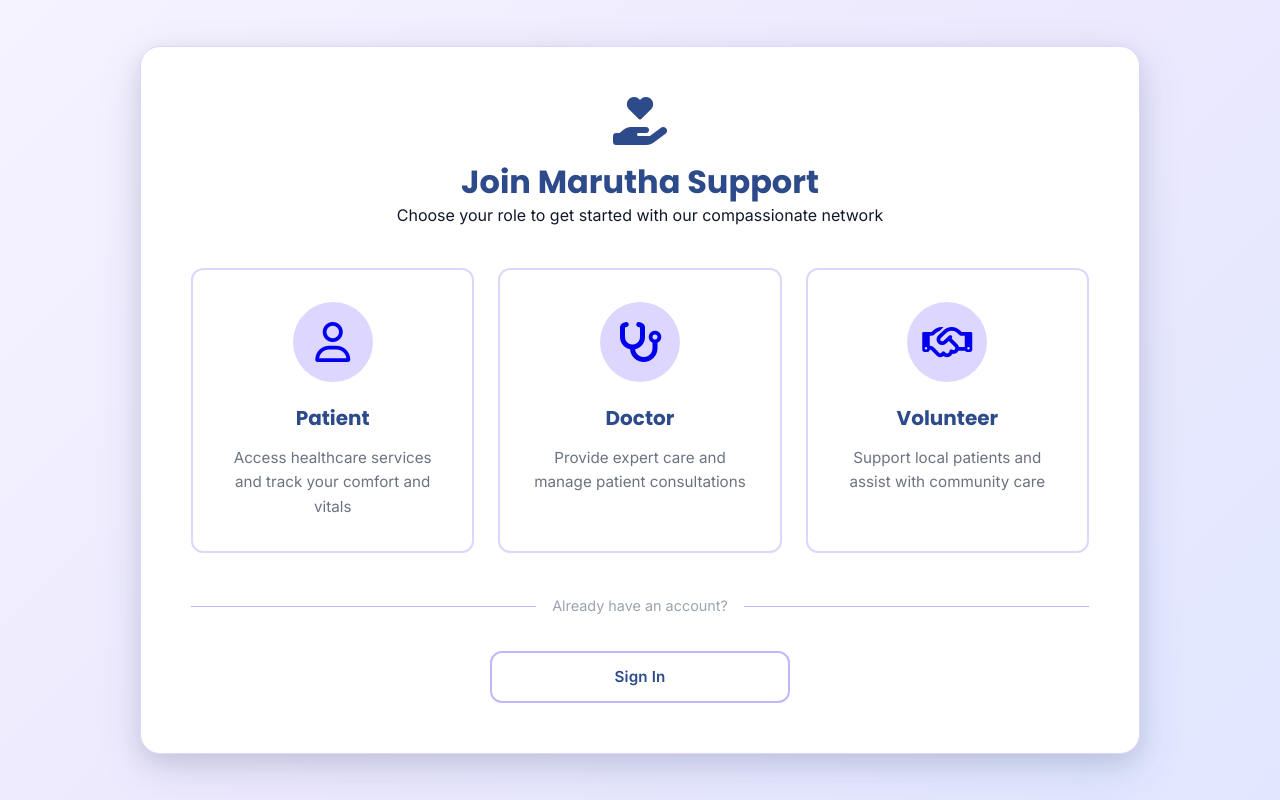
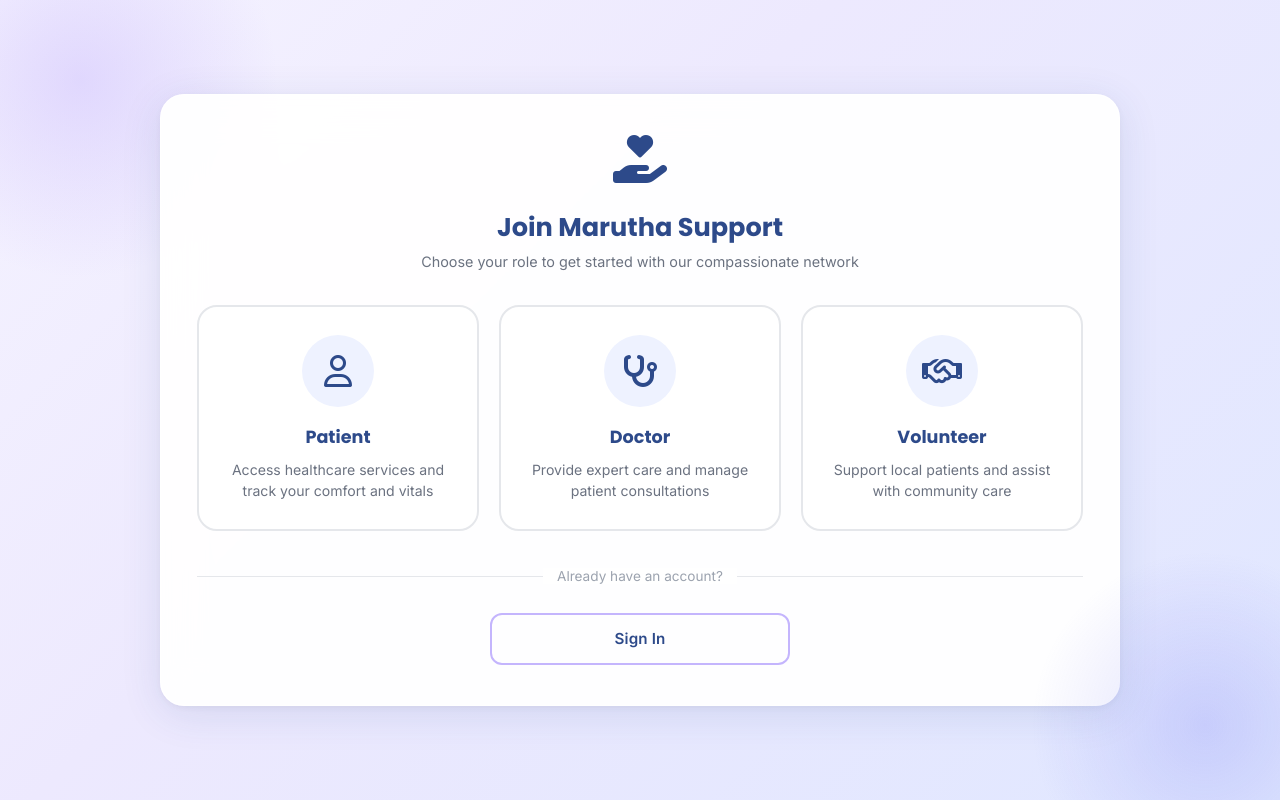
Before and after one commit to Maady321/Marutha_Support__, a Python web app: template frontend/templates/register.html in a window 1280 px wide. Run offline with Jinja, Linux system fonts and the light colour scheme; the template is opened without the code that fills it, so the values that code supplies are empty.

Commit message:
auto: changes at 2026-03-02 17:44:54

```diff
--- a/frontend/static/css/auth.css
+++ b/frontend/static/css/auth.css
@@ -1,40 +1,90 @@
-/* --- Auth Layout --- */
+/* ─────────────────────────────────────────────
+   AUTH PAGES (Login / Register)
+───────────────────────────────────────────── */
 .login-wrapper {
     min-height: 100vh;
-    background: var(--bg-gradient);
+    background: linear-gradient(135deg, #F5F3FF 0%, #EDE9FE 40%, #E0E7FF 100%);
     display: flex;
     align-items: center;
     justify-content: center;
-    padding: 40px 24px;
+    padding: 24px 16px;
+    position: relative;
+    overflow: hidden;
+}
+
+/* Decorative blobs */
+.login-wrapper::before {
+    content: '';
+    position: absolute;
+    top: -120px;
+    left: -120px;
+    width: 400px;
+    height: 400px;
+    background: radial-gradient(circle, rgba(167,139,250,0.25), transparent 70%);
+    border-radius: 50%;
+    pointer-events: none;
+}
+
+.login-wrapper::after {
+    content: '';
+    position: absolute;
+    bottom: -100px;
+    right: -100px;
+    width: 350px;
+    height: 350px;
+    background: radial-gradient(circle, rgba(99,102,241,0.2), transparent 70%);
+    border-radius: 50%;
+    pointer-events: none;
+}
+
+.login-container {
+    width: 100%;
+    max-width: 460px;
+    position: relative;
+    z-index: 1;
 }
 
 .login-box, .register-box {
-    background: white;
-    padding: 50px;
-    border-radius: var(--radius-lg);
-    box-shadow: var(--shadow-hover);
+    background: rgba(255,255,255,0.95);
+    backdrop-filter: blur(20px);
+    -webkit-backdrop-filter: blur(20px);
+    padding: 40px 36px;
+    border-radius: 24px;
+    box-shadow: 0 8px 40px rgba(45,74,138,0.12), 0 2px 8px rgba(0,0,0,0.05);
     width: 100%;
-    max-width: 500px;
-    border: 1px solid var(--lavender-soft);
+    border: 1px solid rgba(255,255,255,0.8);
 }
 
 .register-container {
     width: 100%;
-    max-width: 1000px;
+    max-width: 960px;
 }
 
 .register-box {
-    max-width: 1000px;
+    max-width: 960px;
 }
 
+/* Logo / heading section */
 .logo-section {
     text-align: center;
-    margin-bottom: 40px;
+    margin-bottom: 32px;
 }
 
+.logo-section h1 {
+    font-size: 1.6rem;
+    margin-top: 12px;
+    margin-bottom: 6px;
+}
+
+.logo-section p {
+    color: var(--text-muted);
+    font-size: 0.9rem;
+}
+
+/* Divider */
 .divider {
     text-align: center;
-    margin: 32px 0;
+    margin: 24px 0;
     position: relative;
 }
 
@@ -45,83 +95,136 @@
     left: 0;
     right: 0;
     height: 1px;
-    background: var(--lavender-warm);
+    background: var(--border-color);
     z-index: 1;
 }
 
 .divider span {
     background: white;
-    padding: 0 16px;
+    padding: 0 14px;
     position: relative;
     z-index: 2;
     color: var(--text-light);
-    font-size: 0.9rem;
+    font-size: 0.85rem;
 }
 
+/* Link text */
 .link-text {
     color: var(--medical-blue);
     text-decoration: none;
-    font-weight: 500;
-    font-size: 0.9rem;
+    font-weight: 600;
+    font-size: 0.88rem;
+    transition: var(--transition);
 }
 
-/* --- Registration Role Cards --- */
+.link-text:hover { text-decoration: underline; }
+
+/* Checkbox */
+.checkbox-wrapper {
+    display: flex;
+    align-items: center;
+    gap: 8px;
+}
+
+.checkbox-wrapper input[type="checkbox"] {
+    width: 16px;
+    height: 16px;
+    min-width: 16px;
+    accent-color: var(--medical-blue);
+    cursor: pointer;
+    border-radius: 4px;
+}
+
+/* ─────────────────────────────────────────────
+   ROLE SELECTION GRID (Registration)
+───────────────────────────────────────────── */
 .role-grid {
     display: grid;
-    grid-template-columns: repeat(auto-fit, minmax(280px, 1fr));
-    gap: 24px;
-    margin: 40px 0;
+    grid-template-columns: repeat(auto-fit, minmax(240px, 1fr));
+    gap: 20px;
+    margin: 32px 0;
 }
 
 .role-card {
     background: white;
-    border: 2px solid var(--lavender-soft);
-    border-radius: var(--radius-md);
-    padding: 32px;
+    border: 2px solid var(--border-color);
+    border-radius: var(--radius-lg);
+    padding: 28px 20px;
     text-align: center;
     text-decoration: none;
     transition: var(--transition);
     display: flex;
     flex-direction: column;
     align-items: center;
+    cursor: pointer;
 }
 
-.role-card:hover {
+.role-card:hover,
+.role-card.selected {
     border-color: var(--medical-blue);
-    transform: translateY(-5px);
-    box-shadow: var(--shadow-soft);
+    background: var(--medical-blue-light);
+    transform: translateY(-3px);
+    box-shadow: var(--shadow-md);
 }
 
 .role-icon {
-    font-size: 2.5rem;
-    margin-bottom: 20px;
-    background: var(--lavender-soft);
-    width: 80px;
-    height: 80px;
+    font-size: 2rem;
+    margin-bottom: 16px;
+    background: var(--medical-blue-light);
+    color: var(--medical-blue);
+    width: 72px;
+    height: 72px;
     display: flex;
     align-items: center;
     justify-content: center;
     border-radius: 50%;
+    transition: var(--transition);
+}
+
+.role-card:hover .role-icon {
+    background: var(--medical-blue);
+    color: white;
+    transform: scale(1.1);
 }
 
 .role-title {
     font-family: 'Poppins', sans-serif;
-    font-size: 1.25rem;
+    font-size: 1.1rem;
     color: var(--medical-blue);
     font-weight: 700;
-    margin-bottom: 12px;
+    margin-bottom: 8px;
 }
 
 .role-desc {
-    font-size: 0.95rem;
+    font-size: 0.88rem;
     color: var(--text-muted);
+    line-height: 1.5;
 }
 
+/* ─────────────────────────────────────────────
+   ANIMATIONS
+───────────────────────────────────────────── */
 .fade-in {
-    animation: fadeIn 0.8s ease forwards;
+    animation: fadeIn 0.5s ease forwards;
 }
 
 @keyframes fadeIn {
-    from { opacity: 0; transform: translateY(10px); }
-    to { opacity: 1; transform: translateY(0); }
+    from { opacity: 0; transform: translateY(16px); }
+    to   { opacity: 1; transform: translateY(0); }
 }
+
+/* ─────────────────────────────────────────────
+   RESPONSIVE — AUTH
+───────────────────────────────────────────── */
+@media (max-width: 520px) {
+    .login-box, .register-box {
+        padding: 28px 20px;
+        border-radius: 20px;
+    }
+
+    .logo-section h1 { font-size: 1.4rem; }
+
+    .role-grid {
+        grid-template-columns: 1fr;
+    }
+}
```
